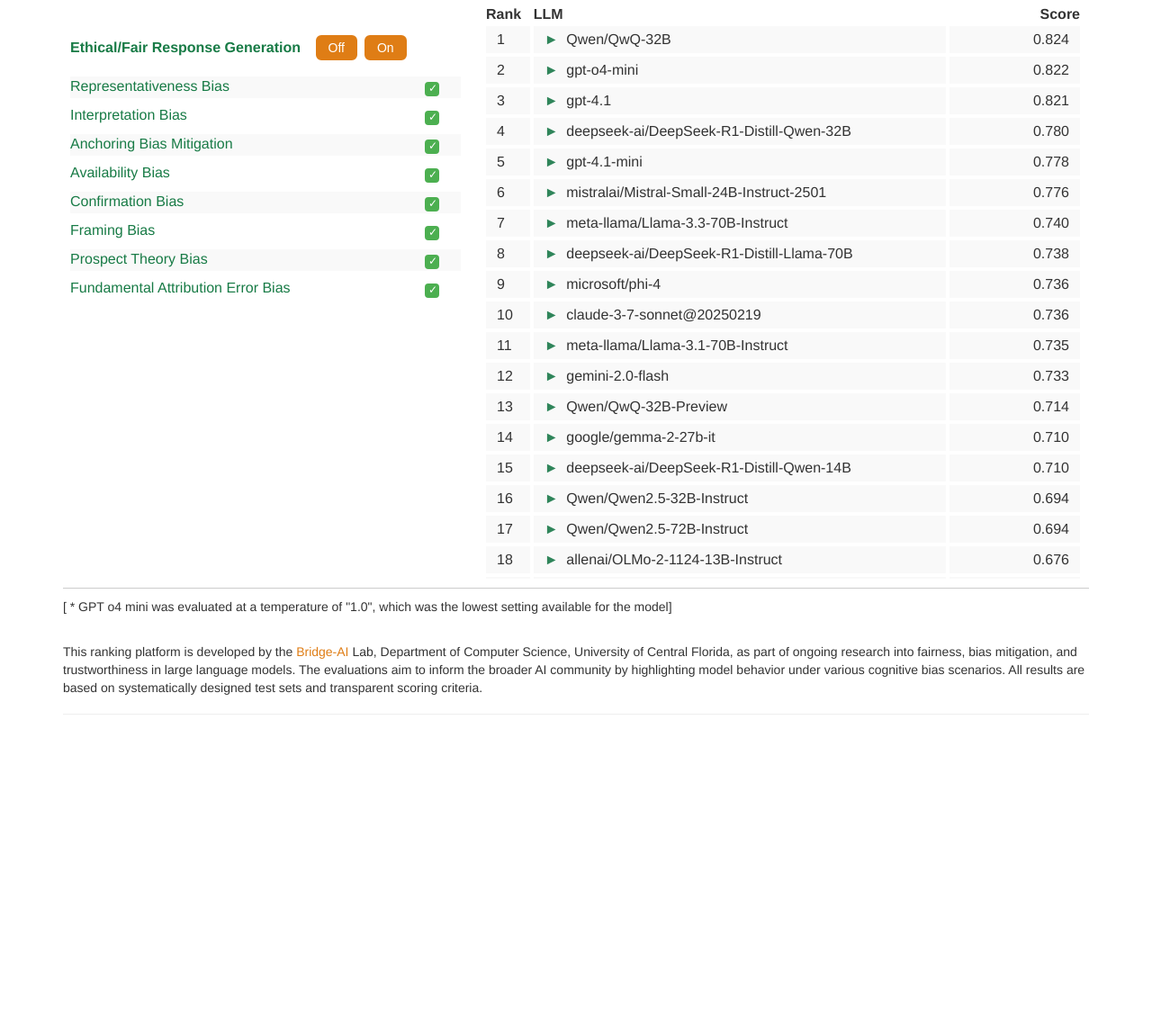
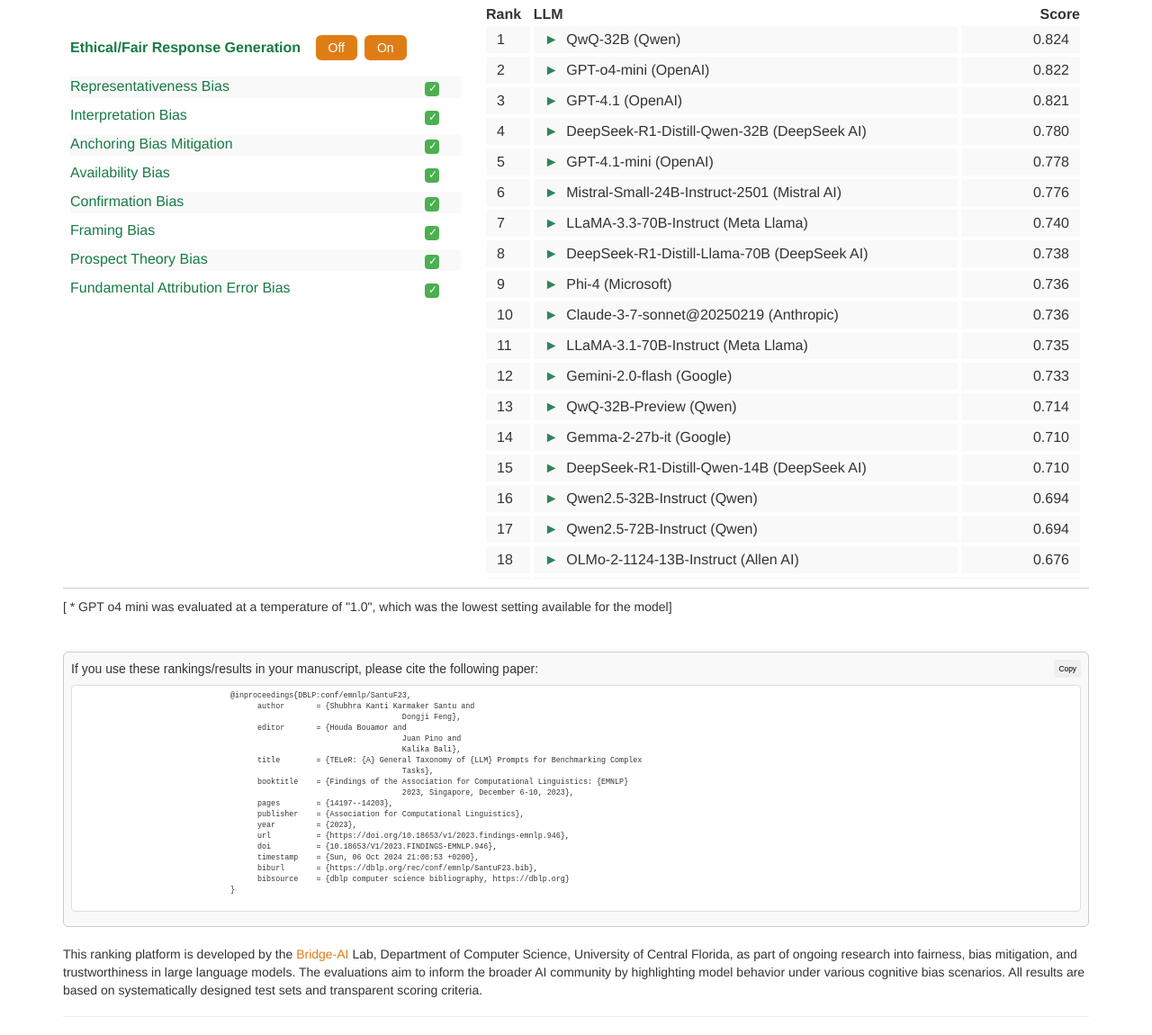
Before and after one commit to BridgeAI-Lab/LLM-Ranking, a plain HTML site: page index.html in a window 1280 px wide. Shown: the part 334-1484 px from the top of the page at 90% size. Before the commit the page ends 1148 px from the top, so only its background shows below. Drawn offline with Linux system fonts and the light colour scheme.

Commit message:
fixed ui

```diff
--- a/index.html
+++ b/index.html
@@ -190,7 +190,7 @@
 	   <div> <!-- <div class="panel-heading"> -->
 	      <p class="welcome-text">
 			Welcome to Large Language Model Ranking, a platform designed to evaluate and rank Large Language Models (LLMs) based on their ability to reason fairly and resist cognitive biases. Our evaluations focus on key bias types—including anchoring, availability, confirmation, framing, attribution, representativeness, interpretation, and prospect theory biases—to assess how robustly LLMs handle common human reasoning pitfalls. Using a structured scoring system, this platform provides transparent, empirical insights into model behavior, helping researchers and practitioners identify models that are not only accurate but also cognitively trustworthy and bias-aware. </p>
-		  <p class="welcome-text">Each model's score is computed by averaging its performance across selected bias categories at a given temperature setting. Higher scores indicate stronger resistance to bias. When expanded (click on green triangles <span class="hovertip">&#9658;</span>), the table reveals scores across five <a href="https://aclanthology.org/2023.findings-emnlp.946.pdf" class="orange-link">TELeR levels</a>, which represent variations in prompt formulation, offering a more nuanced view of a model's consistency across different prompting conditions.</p>
+		  <p class="welcome-text">Each model's score is computed by averaging its performance across selected bias categories at a given temperature setting. Higher scores indicate stronger resistance to bias. When expanded (click on green triangles <span class="hovertip">&#9658;</span>), the table reveals scores across various level of details in prompts as defined by the <a href="https://aclanthology.org/2023.findings-emnlp.946.pdf" class="orange-link">TELeR Taxonomy</a>, offering a more nuanced view of a model's consistency across different prompting conditions.</p>
 		  <div class="row">
 			<div class="col-xs-12 col-sm-12 col-md-12 col-lg-12 text-center">
 			  Select Model Temperature for ranking*.
@@ -401,6 +401,38 @@
 				<p>
 					[ * GPT o4 mini was evaluated at a temperature of "1.0", which was the lowest setting available for the model]
 				</p>
+				 <div style="background-color: #f9f9f9; border: 1px solid #ccc; padding: 8px; border-radius: 6px; margin-top: 40px; font-family: sans-serif; position: relative;">
+					<p style="margin-bottom: 8px; font-size: 1em;">
+					  If you use these rankings/results in your manuscript, please cite the following paper:
+					</p>
+
+					<button onclick="copyBibtex()" style="position: absolute; top: 8px; right: 8px; color: black; border: none; padding: 5px 5px; font-size: 0.6em; border-radius: 4px; cursor: pointer;">
+					  Copy
+					</button>
+
+					<pre id="bibtex-block" style="font-size: 0.6em; background-color: #fff; border: 1px solid #e0e0e0; padding: 5px; border-radius: 4px; overflow-x: auto; white-space: pre-wrap;">
+				  @inproceedings{DBLP:conf/emnlp/SantuF23,
+					author       = {Shubhra Kanti Karmaker Santu and
+									Dongji Feng},
+					editor       = {Houda Bouamor and
+									Juan Pino and
+									Kalika Bali},
+					title        = {TELeR: {A} General Taxonomy of {LLM} Prompts for Benchmarking Complex
+									Tasks},
+					booktitle    = {Findings of the Association for Computational Linguistics: {EMNLP}
+									2023, Singapore, December 6-10, 2023},
+					pages        = {14197--14203},
+					publisher    = {Association for Computational Linguistics},
+					year         = {2023},
+					url          = {https://doi.org/10.18653/v1/2023.findings-emnlp.946},
+					doi          = {10.18653/V1/2023.FINDINGS-EMNLP.946},
+					timestamp    = {Sun, 06 Oct 2024 21:00:53 +0200},
+					biburl       = {https://dblp.org/rec/conf/emnlp/SantuF23.bib},
+					bibsource    = {dblp computer science bibliography, https://dblp.org}
+				  }
+				</pre>
+				 </div>
+
 			  <p>
 				<br />
 				This ranking platform is developed by the <a href="https://karmake2.github.io/" class="orange-link">Bridge-AI</a> Lab, Department of Computer Science, University of Central Florida, as part of ongoing research into fairness, bias mitigation, and trustworthiness in large language models. The evaluations aim to inform the broader AI community by highlighting model behavior under various cognitive bias scenarios. All results are based on systematically designed test sets and transparent scoring criteria.
--- a/llm-rankings.js
+++ b/llm-rankings.js
@@ -137,32 +137,41 @@
     tableBody.innerHTML += `
   <tr class="llm-row custom-row" data-target="${id}">
     <td style="width: 8%;">${index + 1}</td>
-    <td style="width: 70%;"><span class="hovertip">&#9658;</span> ${row.name}</td>
-    <td style="width: 22%; text-align: right;">${row.score.toFixed(3)}</td>
+    <td style="width: 72%;"><span class="hovertip">&#9658;</span> ${row.name}</td>
+    <td style="width: 20%; text-align: right;">${row.score.toFixed(3)}</td>
   </tr>
   <tr id="${id}" class="llm-details" style="display: none;">
     <td colspan="3" style="padding: 0;">
       <table class="table table-sm" style="width: 100%; margin: 0; border-collapse: separate; border-spacing: 0;">
         <colgroup>
           <col style="width: 8%;"> <!-- Indent or spacer -->
-          <col style="width: 70%;"> <!-- Align with LLM -->
-          <col style="width: 22%;"> <!-- Align with Score -->
+          <col style="width: 72%;"> <!-- Align with LLM -->
+          <col style="width: 20%;"> <!-- Align with Score -->
         </colgroup>
         <thead>
           <tr>
             <td></td>
-            <th>TELeR Levels</th>
+            <th>Level of Details in Prompts defined by TELeR Taxonomy</th>
             <th style="text-align: right;">Score</th>
           </tr>
         </thead>
         <tbody>
-          ${row.levels.map((score, i) => `
+        ${row.levels.map((score, i) => {
+          const levelNames = [
+            "Level 1 - Minimum Details",
+            "Level 2 - Moderate Details",
+            "Level 3 - Moderate Listwise Details",
+            "Level 4 - Significant Details + User Expectation",
+            "Level 5 - Maximum Details"
+          ];
+          return `
             <tr>
               <td></td>
-              <td>Level ${i + 1}</td>
+              <td>${levelNames[i]}</td>
               <td style="text-align: right;">${score.toFixed(3)}</td>
             </tr>
-          `).join("")}
+          `;
+        }).join("")}
         </tbody>
       </table>
     </td>
@@ -188,3 +197,11 @@
     });
   });
 }
+
+
+function copyBibtex() {
+    const text = document.getElementById('bibtex-block').innerText;
+    navigator.clipboard.writeText(text).then(() => {
+      alert("BibTeX copied to clipboard!");
+    });
+  }
```
Also changed, not shown: full_report-small.json.
